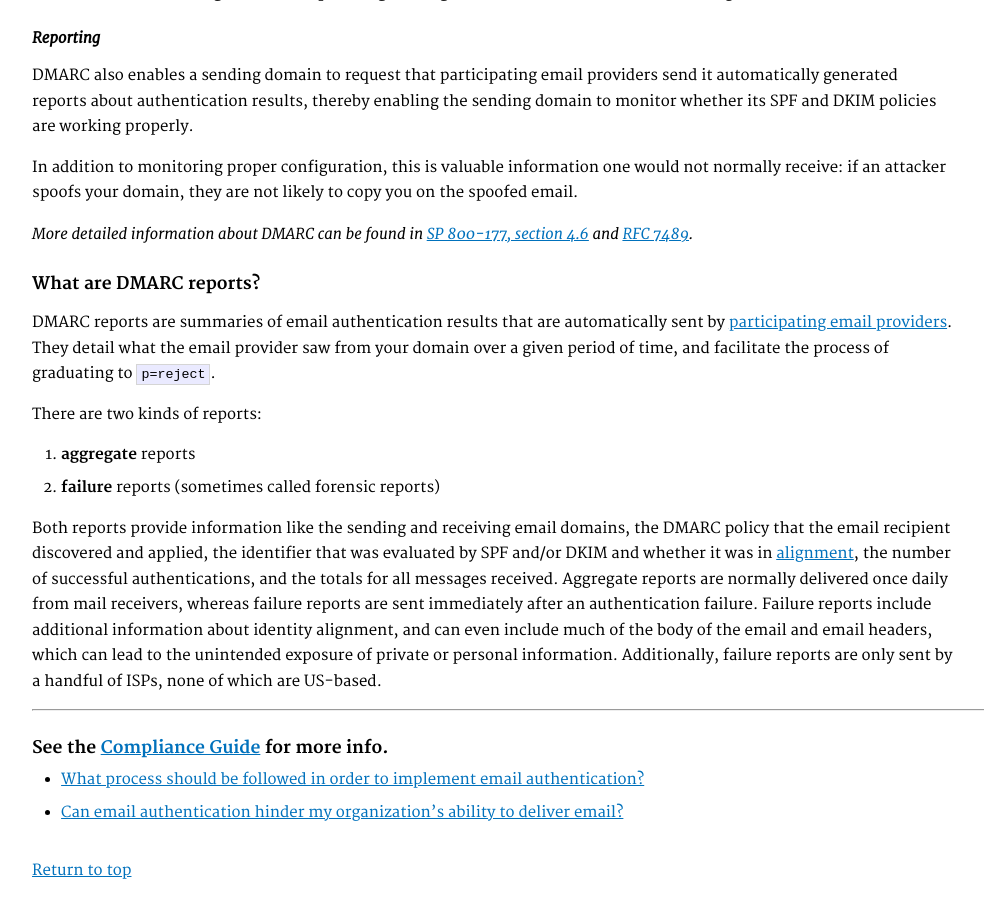
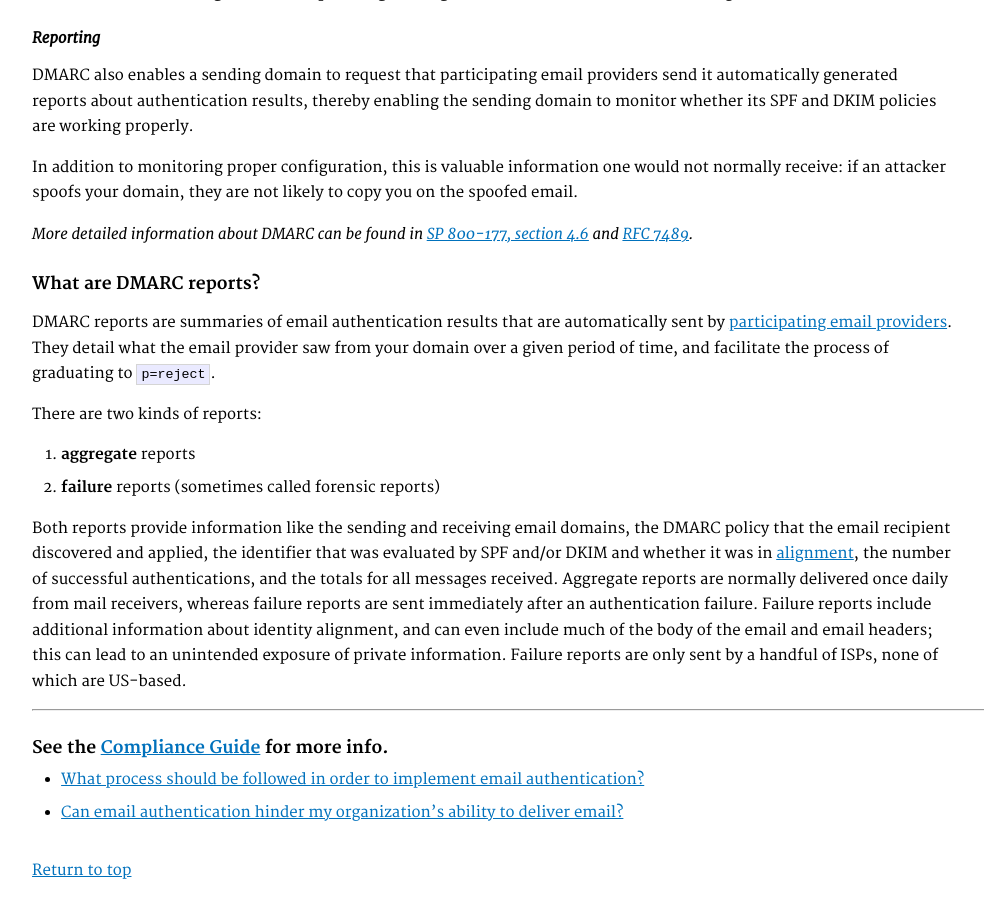
Before and after one commit to cisagov/cyber.dhs.gov, a Jekyll site: the page built from pages/intro.md, in a window 1280 px wide and 900 px high, scrolled down 2448 px. Shown: the whole window, without its empty margins (248-1232 px from the left). Built offline with Jekyll 4.4.1, drawn with Linux system fonts in a browser that asks for light colours.

Commit message:
minor textual change

```diff
--- a/pages/intro.md
+++ b/pages/intro.md
@@ -83,7 +83,7 @@ There are two kinds of reports:
 1. **aggregate** reports
 2. **failure** reports (sometimes called forensic reports)
 
-Both reports provide information like the sending and receiving email domains, the DMARC policy that the email recipient discovered and applied, the identifier that was evaluated by SPF and/or DKIM and whether it was in [alignment](#alignment-and-conformance), the number of successful authentications, and the totals for all messages received. Aggregate reports are normally delivered once daily from mail receivers, whereas failure reports are sent immediately after an authentication failure. Failure reports include additional information about identity alignment, and can even include much of the body of the email and email headers, which can lead to the unintended exposure of private or personal information. Additionally, failure reports are only sent by a handful of ISPs, none of which are US-based.
+Both reports provide information like the sending and receiving email domains, the DMARC policy that the email recipient discovered and applied, the identifier that was evaluated by SPF and/or DKIM and whether it was in [alignment](#alignment-and-conformance), the number of successful authentications, and the totals for all messages received. Aggregate reports are normally delivered once daily from mail receivers, whereas failure reports are sent immediately after an authentication failure. Failure reports include additional information about identity alignment, and can even include much of the body of the email and email headers; this can lead to an unintended exposure of private information. Failure reports are only sent by a handful of ISPs, none of which are US-based.
 - - -
 #### See the [Compliance Guide](/guide) for more info.
 * [What process should be followed in order to implement email authentication?](/guide/#what-process-should-be-followed-in-order-to-implement-email-authentication)
```
